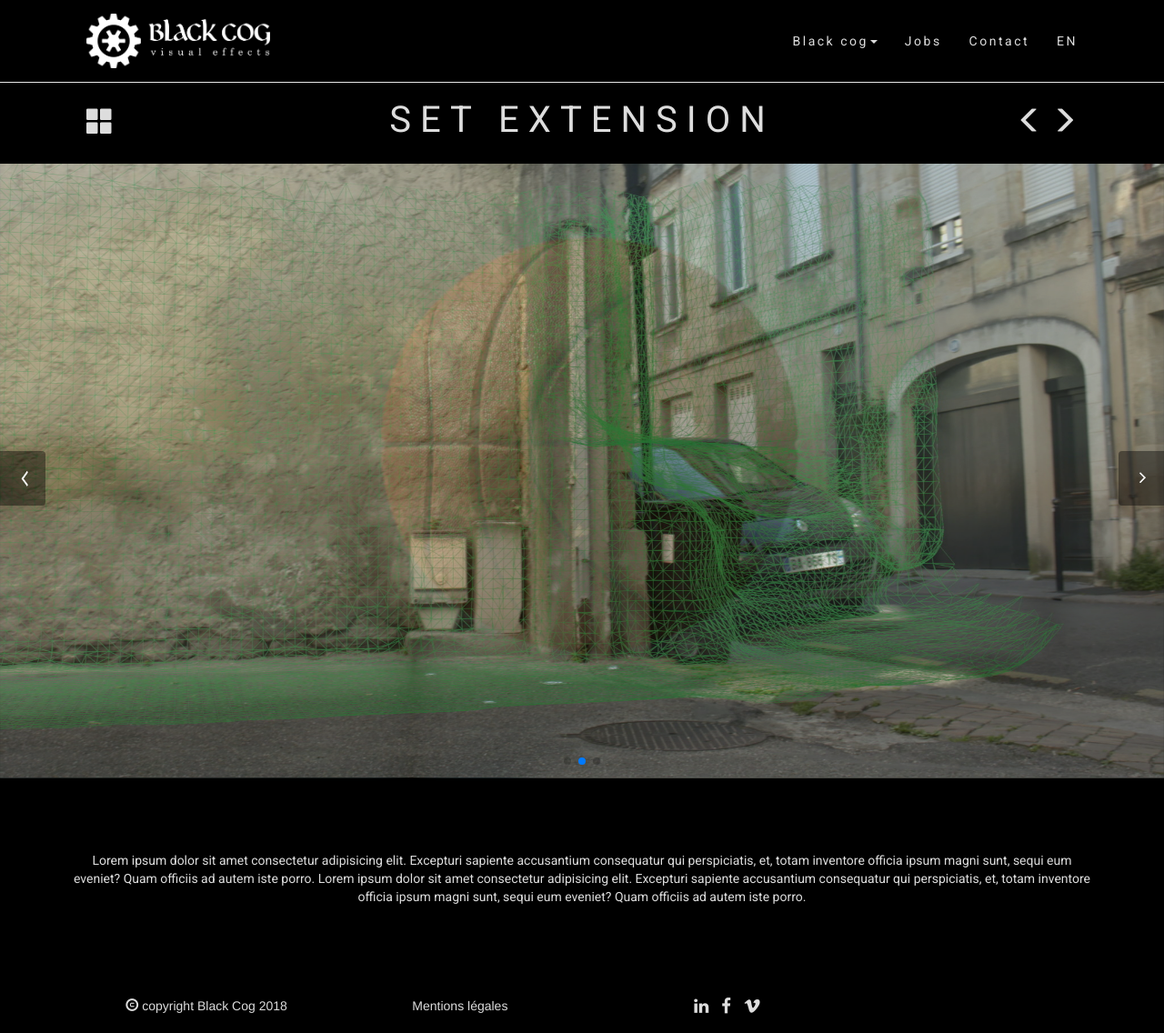
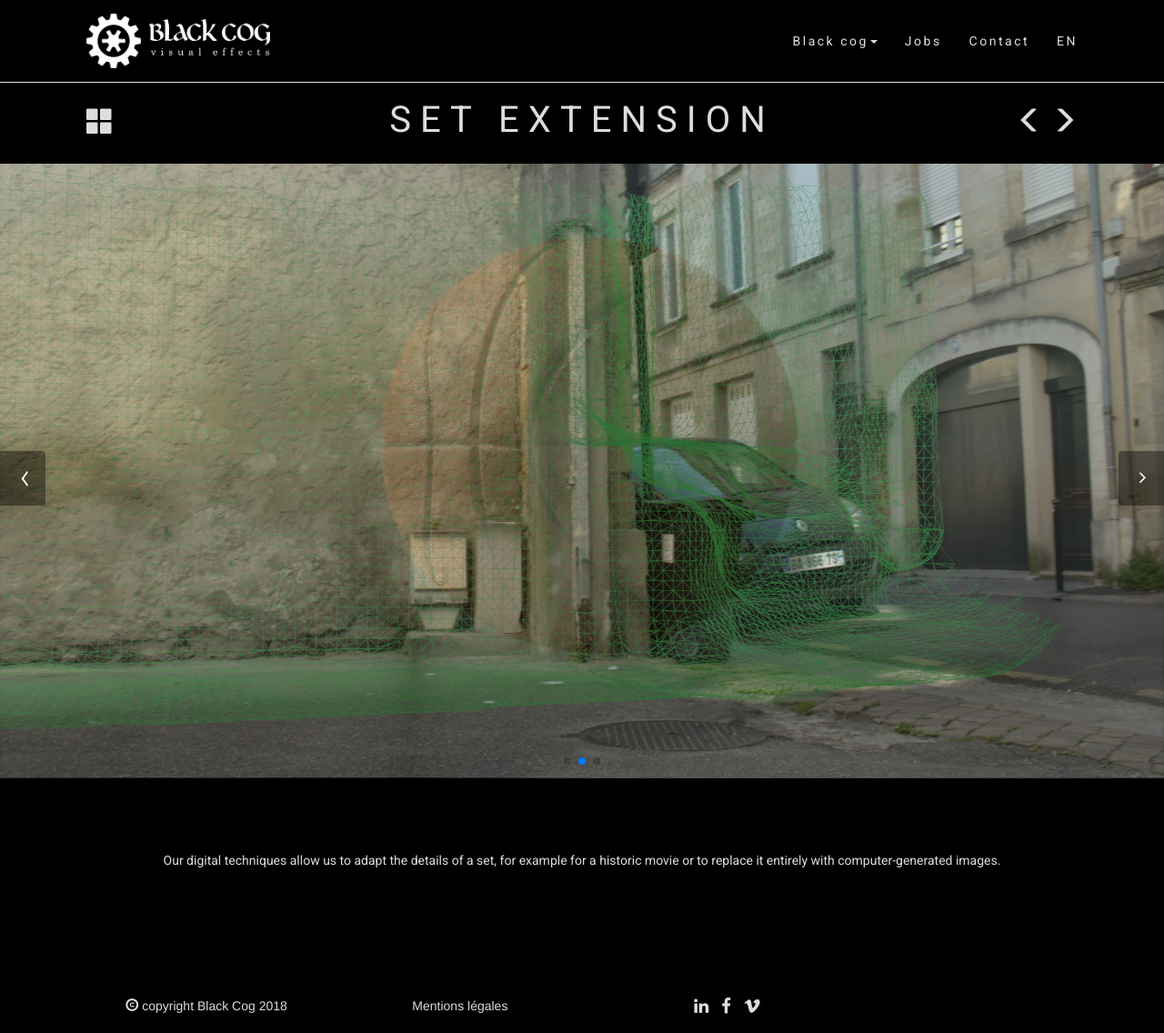
Before and after one commit to christiansen-merel/bookish-fortnight, a Jekyll site: the page built from en/set-extension.html, in a window 1280 px wide. Shown: the whole page at 91% size. Built offline with Jekyll 4.4.1, drawn with Linux system fonts in a browser that asks for light colours; nearby versions of some CDN libraries; library files that are not in the unit come from our copies.

Commit message:
Update set-extension.html

```diff
--- a/en/set-extension.html
+++ b/en/set-extension.html
@@ -13,7 +13,5 @@ precedent: matte-painting
 suivant: FX
 ---
 
-<p>Lorem ipsum dolor sit amet consectetur adipisicing elit. Excepturi sapiente accusantium consequatur
-    qui perspiciatis, et, totam inventore officia ipsum magni sunt, sequi eum eveniet? Quam officiis ad autem iste porro.
-Lorem ipsum dolor sit amet consectetur adipisicing elit. Excepturi sapiente accusantium consequatur
-    qui perspiciatis, et, totam inventore officia ipsum magni sunt, sequi eum eveniet? Quam officiis ad autem iste porro.</p>
+<p>Our digital techniques allow us to adapt the details of a set, for example for a historic movie or to replace it entirely
+  with computer-generated images.</p>
```
